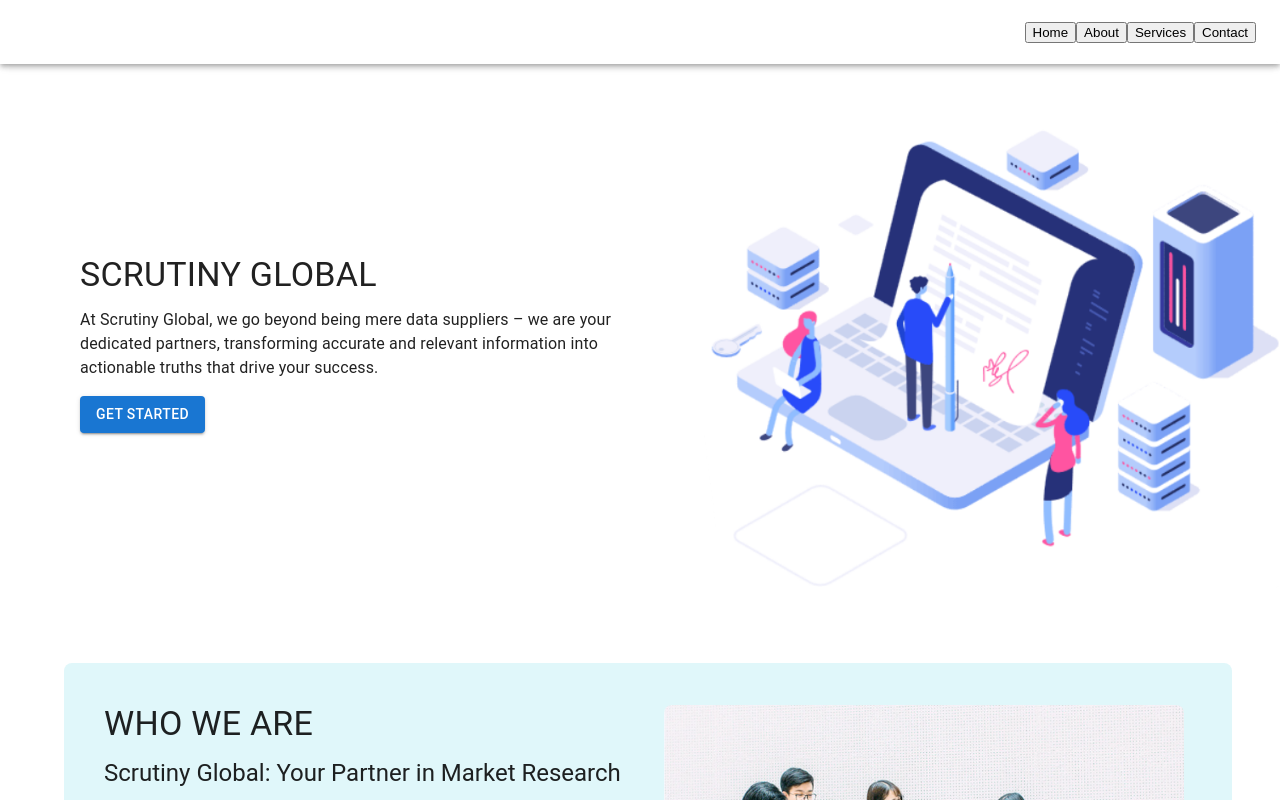
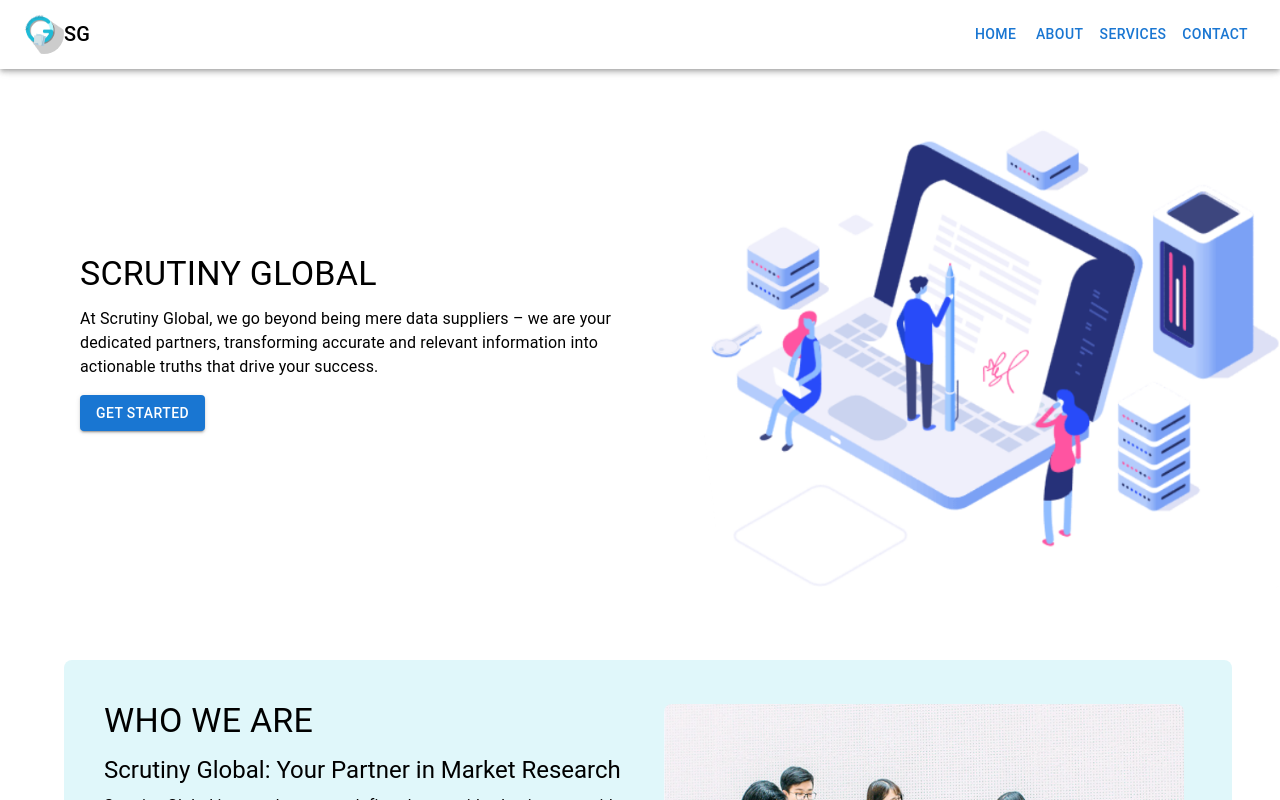
Before and after one commit to pushpak1308/Scrunity_Global, a React (Create React App) app in the folder scrutinyglobal/: page /home in a window 1280 px wide. Shown: the top 800 px of the page. Built offline with nearby package versions, Linux system fonts and the light colour scheme.

Commit message:
landing page navbar

```diff
--- a/scrutinyglobal/src/Components/Landing.js
+++ b/scrutinyglobal/src/Components/Landing.js
@@ -1,17 +1,106 @@
 import React from "react";
-import Navbar from "./Parts/Navbar";
+// import Navbar from "./Parts/Navbar";
 import { Box, Button, Grid, Paper, Typography } from "@mui/material";
 import Home from "./Parts/Home";
 import About from "./Parts/About";
 import Services from "./Parts/Services";
+import Drawer from '@mui/material/Drawer';
+import logo from "../logo_sg.png";
+import AppBar from '@mui/material/AppBar';
+import Toolbar from '@mui/material/Toolbar';
+import List from '@mui/material/List';
+import ListItem from '@mui/material/ListItem';
+import ListItemButton from '@mui/material/ListItemButton';
+import ListItemText from '@mui/material/ListItemText';
+import Divider from '@mui/material/Divider';
+import Avatar from '@mui/material/Avatar';
+import { Link } from "react-scroll";
+
+const drawerWidth = 240;
+const navItems = ['Home', 'About', 'Services','Contact'];
+
 const Landing = (props) => {
+  const { window } = props;
+  const [mobileOpen, setMobileOpen] = React.useState(false);
+
+  const handleDrawerToggle = () => {
+    setMobileOpen((prevState) => !prevState);
+  };
+
+  const drawer = (
+    <Box onClick={handleDrawerToggle} sx={{ textAlign: 'center' }}>
+      <Typography variant="h6" sx={{ my: 2 }}>
+      <Avatar alt="SG logo" src={logo} />
+        SG
+      </Typography>
+      <Divider />
+      <List>
+        {navItems.map((item) => (
+          <ListItem key={item} disablePadding>
+            <ListItemButton sx={{ textAlign: 'center' }}>
+              <ListItemText primary={item} />
+            </ListItemButton>
+          </ListItem>
+        ))}
+      </List>
+    </Box>
+  );
+
+  const container = window !== undefined ? () => window().document.body : undefined;
   return (
     <Box sx={{ display: "flex" }}>
-      <Navbar />
+      {/* ----------------------------------- */}
+      <AppBar component="nav" sx={{bgcolor:"#fff",color:"black"}}>
+        <Toolbar>
+
+          <Avatar alt="SG logo" src={logo} />
+          <Typography
+            variant="h6"
+            component="div"
+            sx={{ flexGrow: 1, display: { xs: 'none', sm: 'block' } }}
+          >
+
+        SG
+          </Typography>
+          <Box sx={{ display: { xs: 'none', sm: 'block' } }}>
+          <ul style={{display:"flex",listStyleType: "none"}}>
+
+            {navItems.map((item) => (
+              <li key={item}>
+              <Button key={item} >
+                <Link activeClass="active" smooth spy to={item.toLowerCase()}>
+                {item}
+              </Link>
+
+              </Button>
+              </li>
+            ))}
+            </ul>
+          </Box>
+        </Toolbar>
+      </AppBar>
+      <nav>
+        <Drawer
+          container={container}
+          variant="temporary"
+          open={mobileOpen}
+          onClose={handleDrawerToggle}
+          ModalProps={{
+            keepMounted: true, // Better open performance on mobile.
+          }}
+          sx={{
+            display: { xs: 'block', sm: 'none' },
+            '& .MuiDrawer-paper': { boxSizing: 'border-box', width: drawerWidth },
+          }}
+        >
+          {drawer}
+        </Drawer>
+      </nav>
+      {/* ------------------------------------ */}
       <Box component="main" sx={{ flexGrow: 1, p: 3 }}>
-        <Home />
-        <About />
-        <Services />
+        <section id="home"><Home /></section>
+        <section id="about"><About /></section>
+        <section id="services"><Services /></section>
       </Box>
     </Box>
   );
--- a/scrutinyglobal/src/Components/Parts/Navbar.js
+++ /dev/null
@@ -1,153 +0,0 @@
-import React, { useState, useEffect } from "react";
-import logo from "./../../logo_sg.png";
-import {
-  AppBar,
-  Box,
-  CssBaseline,
-  Divider,
-  Drawer,
-  IconButton,
-  List,
-  ListItem,
-  ListItemButton,
-  ListItemText,
-  Toolbar,
-  Typography,
-} from "@mui/material";
-import { Link } from "react-scroll";
-import { Button } from "react-scroll";
-
-const Navbar = (props) => {
-  const drawerWidth = 240;
-  const navItems = ["Home", "About", "Services", "Contact"];
-  const [mobileOpen, setMobileOpen] = useState(false);
-  const [scrolling, setScrolling] = useState(false);
-
-  const handleDrawerToggle = () => {
-    setMobileOpen((prevState) => !prevState);
-  };
-
-  useEffect(() => {
-    const handleScroll = () => {
-      if (window.scrollY > 50) {
-        setScrolling(true);
-      } else {
-        setScrolling(false);
-      }
-    };
-    window.addEventListener("scroll", handleScroll);
-    return () => window.removeEventListener("scroll", handleScroll);
-  }, []);
-
-  const drawer = (
-    <Box onClick={handleDrawerToggle} sx={{ textAlign: "center" }}>
-      <Typography variant="h6" sx={{ my: 2, color: "black" }}>
-        {/* <img src={logo} /> */}
-        SG
-      </Typography>
-      <Divider />
-      <List>
-        {navItems.map((item) => (
-          <ListItem key={item} disablePadding>
-            <ListItemButton sx={{ textAlign: "center" }}>
-              <ListItemText>
-                <Link
-                  to={item.toLowerCase()}
-                  spy={true}
-                  smooth={true}
-                  offset={-70}
-                  duration={500}
-                  sx={{ color: "black" }}
-                >
-                  {item}
-                </Link>
-              </ListItemText>
-            </ListItemButton>
-          </ListItem>
-        ))}
-      </List>
-    </Box>
-  );
-
-  const container =
-    props.window !== undefined ? () => window().document.body : undefined;
-
-  return (
-    <Box sx={{ display: "flex" }}>
-      <CssBaseline />
-      <AppBar
-        component="nav"
-        sx={{
-          backgroundColor: scrolling ? "white" : "transparent",
-          transition: "background-color 0.3s",
-        }}
-      >
-        <Toolbar>
-          <IconButton
-            color="inherit"
-            aria-label="open drawer"
-            edge="start"
-            onClick={handleDrawerToggle}
-            sx={{ mr: 2, display: { sm: "none" } }}
-          >
-            {/* Add Menu Icon Here */}
-          </IconButton>
-          <Typography
-            variant="h6"
-            component="div"
-            sx={{
-              flexGrow: 1,
-              display: { xs: "none", sm: "block" },
-              //   color: scrolling ? "black" : "white",
-            }}
-          >
-            <Link
-              to="home"
-              spy={true}
-              smooth={true}
-              offset={-70}
-              duration={500}
-            >
-              MUI
-            </Link>
-          </Typography>
-          <Box sx={{ display: { xs: "none", sm: "block" } }}>
-            {navItems.map((item) => (
-              <Button key={item} sx={{ color: scrolling ? "black" : "white" }}>
-                <Link
-                  to={item.toLowerCase()}
-                  spy={true}
-                  smooth={true}
-                  offset={-70}
-                  duration={500}
-                >
-                  {item}
-                </Link>
-              </Button>
-            ))}
-          </Box>
-        </Toolbar>
-      </AppBar>
-      <nav>
-        <Drawer
-          container={container}
-          variant="temporary"
-          open={mobileOpen}
-          onClose={handleDrawerToggle}
-          ModalProps={{ keepMounted: true }} // Better open performance on mobile.
-          sx={{
-            display: { xs: "block", sm: "none" },
-            "& .MuiDrawer-paper": {
-              boxSizing: "border-box",
-              width: drawerWidth,
-            },
-          }}
-        >
-          {drawer}
-        </Drawer>
-      </nav>
-    </Box>
-  );
-};
-
-export default Navbar;
--- a/scrutinyglobal/src/Components/Parts/Services.js
+++ b/scrutinyglobal/src/Components/Parts/Services.js
@@ -1,7 +1,7 @@
 import React from "react";
 
 const Services = () => {
-  return <div></div>;
+  return <div>Services</div>;
 };
 
 export default Services;
```
